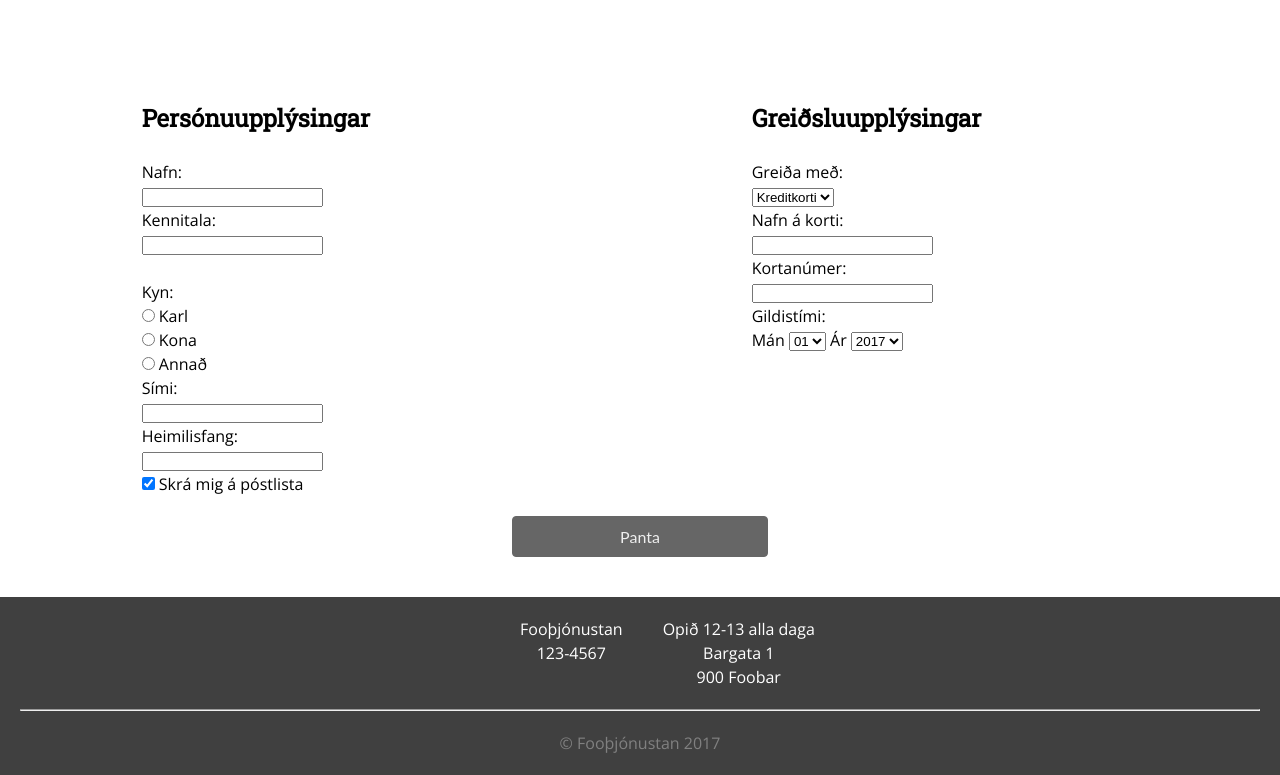
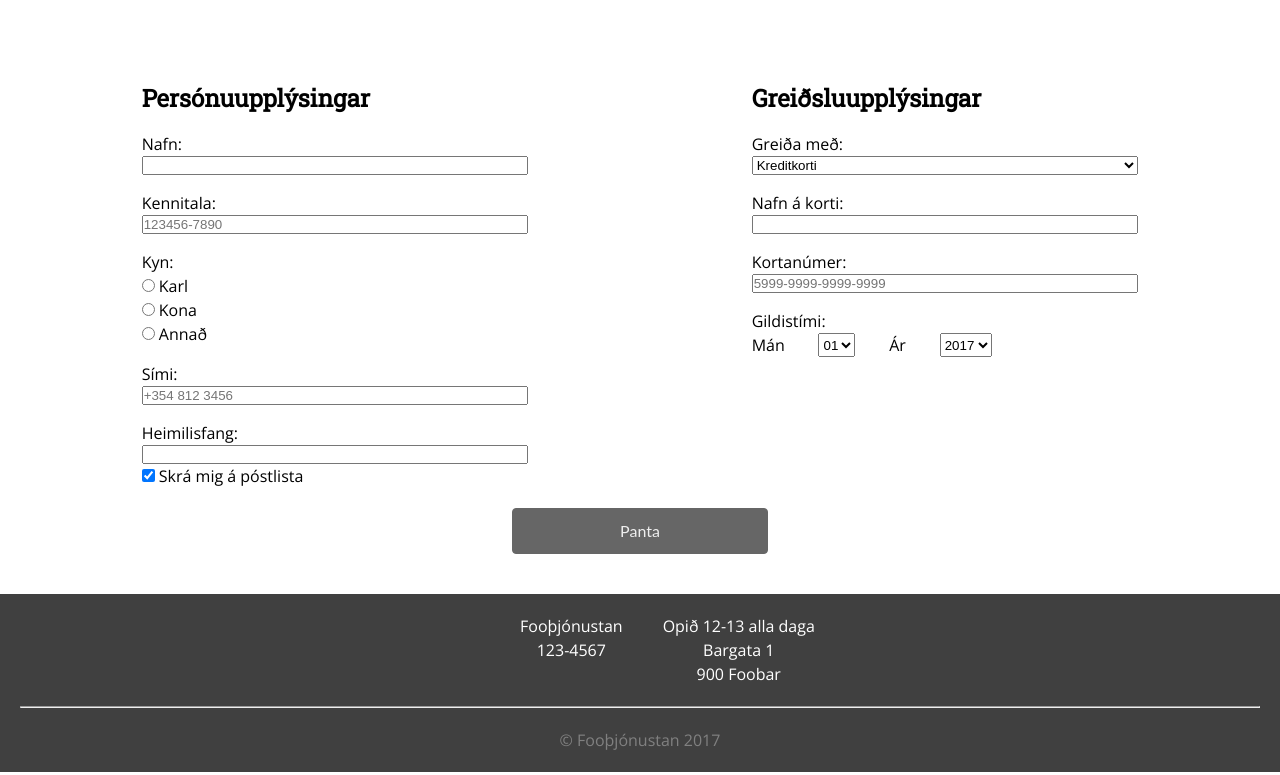
Before and after one commit to dezimba/Stortverkefni1, a plain HTML site: page kaupa.html in a window 1280 px wide. Shown: the part 800-1575 px from the top of the page. Drawn offline with nearby package versions, Linux system fonts and the light colour scheme; files that its build step writes are made by us from their sources.

Commit message:
final - kaupa /info.scss

```diff
--- a/kaupa.html
+++ b/kaupa.html
@@ -13,7 +13,7 @@
     <div class="nav">
       <div class="nav__container">
         <nav>
-          <h3>Fooþjónustan</h3>
+          <h3><a href="index.html">Fooþjónustan</a></h3>
           <ul>
             <li>
               <a href="um.html">Um</a>
@@ -35,45 +35,64 @@
     <div class="col col-1 col-sm-0">
     </div>
     <div class="info col col-4 col-sm-6">
-      <h2>Persónuupplýsingar</h2> <br>
+      <h2>Persónuupplýsingar</h2>
+      <div class="Persupp">
         <form>
           <fieldset, border=0;>
-        Nafn:<br> <input type="text" class="info__br"><br>
-        Kennitala:<br> <input type="text" class="info__br"><br><br>
-        <div class="info__br">
-        Kyn: <br>
-        <input type="radio" name="format" id="karl" value="karl">
-        <label for=karl> Karl </label>
-        <br>
-        <input type="radio" name="format" id="kona" value="kona">
-        <label for=kona> Kona </label>
-        <br>
-        <input type="radio" name="format" id="annað" value="annað">
-        <label for=annað> Annað </label><br>
+           <div class="Persupp__nafn">
+            Nafn:<input type="text" class="info__br">
            </div>
-        Sími:<br> <input type="sími" class="info__br"><br>
-        Heimilisfang:<br> <input type="heimilisfang" class="info__br"><br>
-        <input type="checkbox" name="postlisti" id="post" checked class="info__br">
+           <div class="Persupp__kennitala">
+            Kennitala: <input type="number" class="info__br" placeholder="123456-7890">
+          </div>
+          <div class="Persupp__kyn">
+            Kyn:
+            <label for=karl>
+            <input type="radio" name="format" id="karl" value="karl"> Karl
+            </label>
+            <label for=kona>
+            <input type="radio" name="format" id="kona" value="kona"> Kona
+            </label>
+            <label for=annað>
+            <input type="radio" name="format" id="annað" value="annað"> Annað
+            </label>
+          </div>
+          <div class="Persupp__simi">
+            Sími:<input type="number" class="info__br" placeholder="+354 812 3456">
+          </div>
+          <div class="Persupp__heimilisfang">
+            Heimilisfang:<input type="text" class="info__br">
+          </div>
+          <div class="Persupp__post">
+            <input type="checkbox" name="postlisti" id="post" checked>
             <label for=post> Skrá mig á póstlista</label>
+          </div>
         </fieldset>
       </form>
      </div>
-  <div class="col col-1 col-sm-0">
     </div>
-  <div class="col col-1 col-sm-0">
+  <div class="col col-2 col-sm-0">
   </div>
-  <div class="info2 col col-4 col-sm-6">
-    <h2>Greiðsluupplýsingar</h2> <br>
+  <div class="info col col-4 col-sm-6">
+    <h2>Greiðsluupplýsingar</h2>
+     <div class="Greidsluupp">
       <form>
         <fieldset, border=0;>
-      Greiða með:<br><select>
+         <div class="Greidsluupp__greidamed">
+          Greiða með:<select>
             <option value="kredit">Kreditkorti</option>
             <option value="millif">Millifærslu</option>
             <option value="cash">Reiðufé</option>
-        </select><br>
-      Nafn á korti:<br> <input type="text"><br>
-      Kortanúmer: <br> <input type="text"><br>
-      Gildistími: <br>
+          </select>
+        </div>
+        <div class="Greidsluupp__kortnafn">
+          Nafn á korti:<input type="text">
+        </div>
+        <div class="Greidsluupp__kortanumer">
+          Kortanúmer:<input type="text" placeholder="5999-9999-9999-9999">
+        </div>
+          Gildistími:
+          <div class="Greidsluupp__gildistimi">
           Mán <select>
             <option value="01">01</option>
             <option value="02">02</option>
@@ -94,13 +113,14 @@
            <option value="2019">2019</option>
            <option value="2020">2020</option>
          </select>
+       </div>
      </fieldset>
     </form>
-
    </div>
   </div>
-  <div class="kaupa">
-  <button class="button">Panta</button>
+ </div>
+   <div class="info__button">
+     <a href="" class="button">Panta</a>
    </div>
 </main>
     <footer class="footer">
--- a/scss/grid.scss
+++ b/scss/grid.scss
@@ -37,6 +37,10 @@
     @include columns(4);
   }
 
+  &-2 {
+    @include columns(2);
+  }
+
   &-1 {
     @include columns(1);
   }
--- a/scss/info.scss
+++ b/scss/info.scss
@@ -1,13 +1,69 @@
-.info {
-  padding-top: 20px;
+.info{
 
+.Persupp{
+
+  &__nafn{
+    display:flex;
+    flex-direction: column;
+    padding-top:1em;
+  }
+  &__kennitala{
+    display:flex;
+    flex-direction: column;
+    padding-top:1em;
+  }
+  &__kyn{
+    display:flex;
+    flex-direction: column;
+    padding-top:1em;
+
+  }
+  &__simi{
+    display:flex;
+    flex-direction: column;
+    padding-top:1em;
+  }
+  &__heimilisfang{
+    display: flex;
+    flex-direction: column;
+    padding-top:1em;
+  }
 }
 
-.info2 {
-  padding-top: 20px;
+.Greidsluupp{
+
+   &__greidamed{
+     display: flex;
+     flex-direction: column;
+     padding-top:1em;
+   }
+   &__kortnafn{
+     display: flex;
+     flex-direction: column;
+     padding-top:1em;
+   }
+   &__kortanumer{
+     display: flex;
+     flex-direction: column;
+     padding-top:1em;
+     padding-bottom: 1em;
+   }
+   &__gildistimi:nth-child(n+1){
+      width:240px;
+      overflow: hidden;
+      display: flex;
+      justify-content: space-between;
+   }
+ }
+
+  &__button {
+    display: flex;
+    justify-content: center;
+  }
+
+  input[type=number]::-webkit-inner-spin-button,
+  input[type=number]::-webkit-outer-spin-button {
+    -webkit-appearance: none;
+    margin: 0;
+  }
 }
-
-.kaupa {
-  display: flex;
-  justify-content: center;
-}
```
Lines whose indentation alone changed are shown as unchanged.
